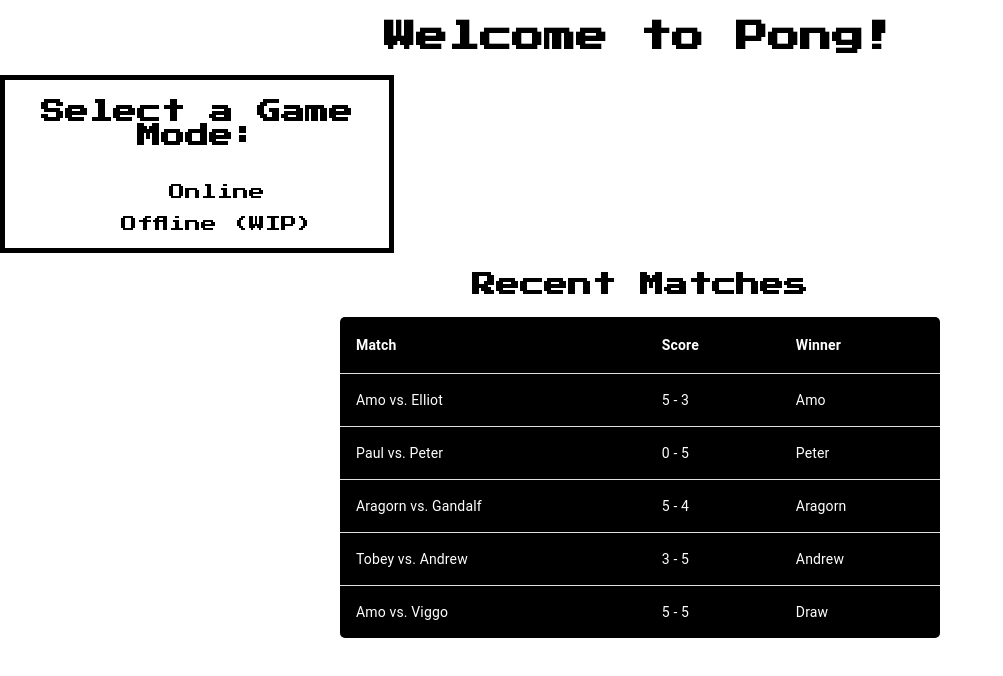
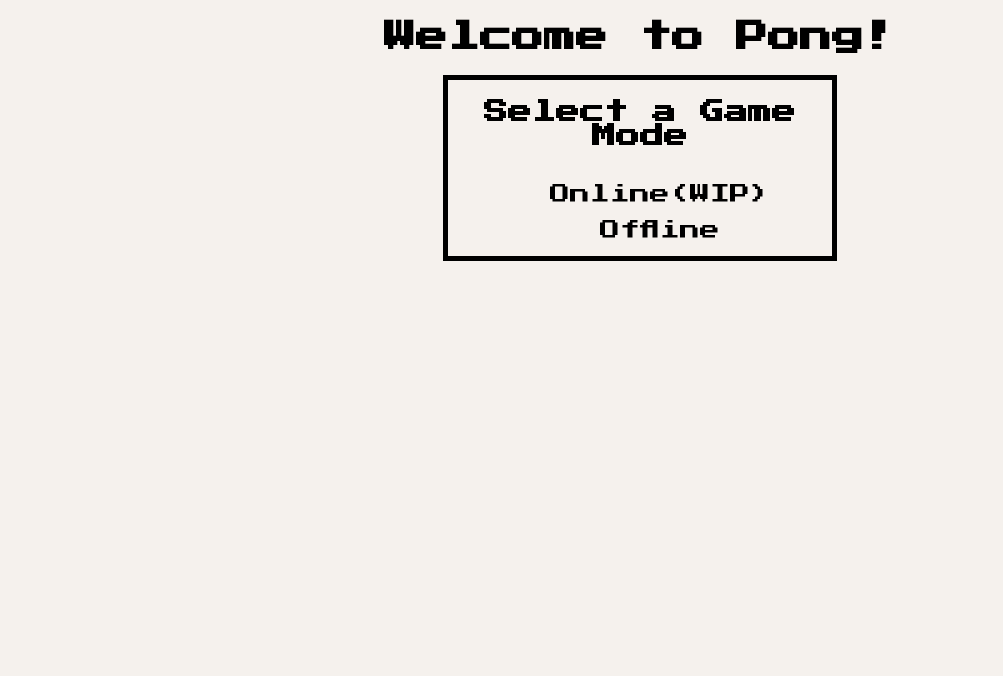
Before and after one commit to Aman-Hundal/PongJS, a React (Create React App) app in the folder frontend/: page / in a window 1280 px wide. Shown: the top 676 px of the page, without its empty margins (0-1003 px from the left). Built offline with nearby package versions, Linux system fonts and the light colour scheme.

Commit message:
styled game mode selection

```diff
--- a/frontend/src/App.css
+++ b/frontend/src/App.css
@@ -1,3 +1,9 @@
+body {
+  /* background-color: #cdc8c5; */
+  background-color: #f5f1ed;
+  /* color: #B62F28; */
+}
+
 .App {
   text-align: center;
   font-family: 'Press Start 2P', cursive;
--- a/frontend/src/App.js
+++ b/frontend/src/App.js
@@ -1,6 +1,5 @@
 import './App.css';
 import Canvas from "./components/Canvas";
-import RecentMatches from './components/RecentMatches';
 import Index from './components/Setup/Index';
 import {useState, useEffect} from 'react';
 import { BrowserRouter, Routes, Route } from 'react-router-dom';
@@ -126,9 +125,9 @@ const testData = [
           increaseScoreP2={increaseScoreP2}
           mins={state.minutes}
           secs={state.seconds}
-          animateTimer={animateTimer} />} />
+          animateTimer={animateTimer}
+          matches={testData} />} />
         </Routes>
-        <RecentMatches matches={testData} />
       </div>
     </BrowserRouter>
   )
--- a/frontend/src/components/Canvas.jsx
+++ b/frontend/src/components/Canvas.jsx
@@ -7,9 +7,10 @@ import Timer from "./Timer";
 import PlayAgain from './PlayAgain';
 import Result from './Result';
 import Players from './Players';
+import RecentMatches from './RecentMatches';
 
 const Canvas = function(props) {
-  const {P1, P2, increaseScoreP1, increaseScoreP2, mins, secs, animateTimer, newGame, gameOn, gameOnEnd, winner} = props;
+  const {P1, P2, increaseScoreP1, increaseScoreP2, mins, secs, animateTimer, newGame, gameOn, gameOnEnd, winner, matches} = props;
   // const fps = 30;
   const canvasRef = useRef(null);
   const ballRef = useRef({x: 700, y: 400, r: 10, vx: 0, vy: 0, speed: 5}); //speed 10 best, 14 max, 7 slow, 20 super
@@ -242,6 +243,7 @@ const Canvas = function(props) {
         newGame(ballRef.current, paddleLRef.current, paddleRRef.current, scoreRef.current, timerRef.current);
         // console.log(scoreRef.current, timerRef.current)
       }} />
+    <RecentMatches matches={matches} />
     </div>
   )
 };
--- a/frontend/src/components/RecentMatches.jsx
+++ b/frontend/src/components/RecentMatches.jsx
@@ -5,7 +5,7 @@ import TableCell from '@mui/material/TableCell';
 import TableContainer from '@mui/material/TableContainer';
 import TableHead from '@mui/material/TableHead';
 import TableRow from '@mui/material/TableRow';
-import './styles/Leaderboard.css';
+import './styles/RecentMatches.css';
 
 export default function RecentMatches(props) {
   const {matches} = props;
--- a/frontend/src/components/Setup/GameModeSelection.jsx
+++ b/frontend/src/components/Setup/GameModeSelection.jsx
@@ -5,11 +5,11 @@ const GameModeSelection = (props) => {
     const { transition} = props;
     return (
         <div className="gamemode-card">
-            <h2>Select a Game Mode: </h2>
+            <h2>Select a Game Mode </h2>
             <ul id="gamemode-list">
-                <li onClick={() => transition("CONFIRMP1")}>Online</li>
+                <li className="list-item">Online(WIP)</li>
                 <br></br>
-                <li>Offline (WIP)</li>
+                <li onClick={() => transition("CONFIRMP1")} className="list-item">Offline</li>
             </ul>
         </div>
     )
--- a/frontend/src/components/styles/Leaderboard.css
+++ b/frontend/src/components/styles/RecentMatches.css
@@ -7,6 +7,6 @@ table {
 }
 
 .container {
-  /* padding-top: 20px;
-  padding-bottom: 20px; */
+  padding-top: 15px;
+  padding-bottom: 15px;
 }
--- a/frontend/src/components/styles/Setup.css
+++ b/frontend/src/components/styles/Setup.css
@@ -1,6 +1,15 @@
 #gamemode-list {
     list-style-type: none;
     cursor: pointer;
+}
+
+.list-item:hover {
+    background-color: #B62F28;
+}
+
+.list-item {
+    font-size: 20px;
+    width: 100%;
 }
 
 .gamemode-card {
@@ -10,5 +19,6 @@
     border: 5px solid;
     width: 30%;
     height: 30%;
+    margin: auto;
 
 }
```
